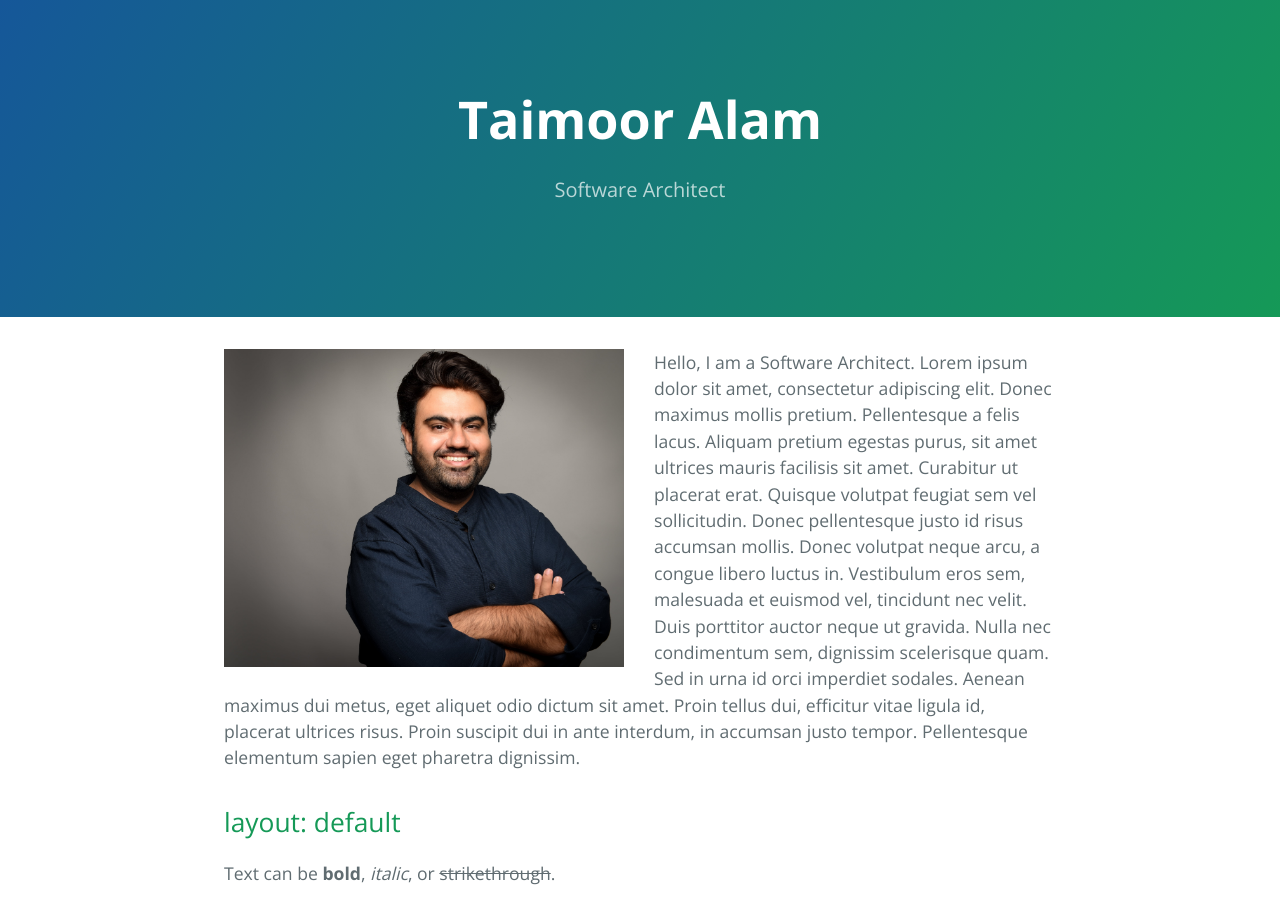
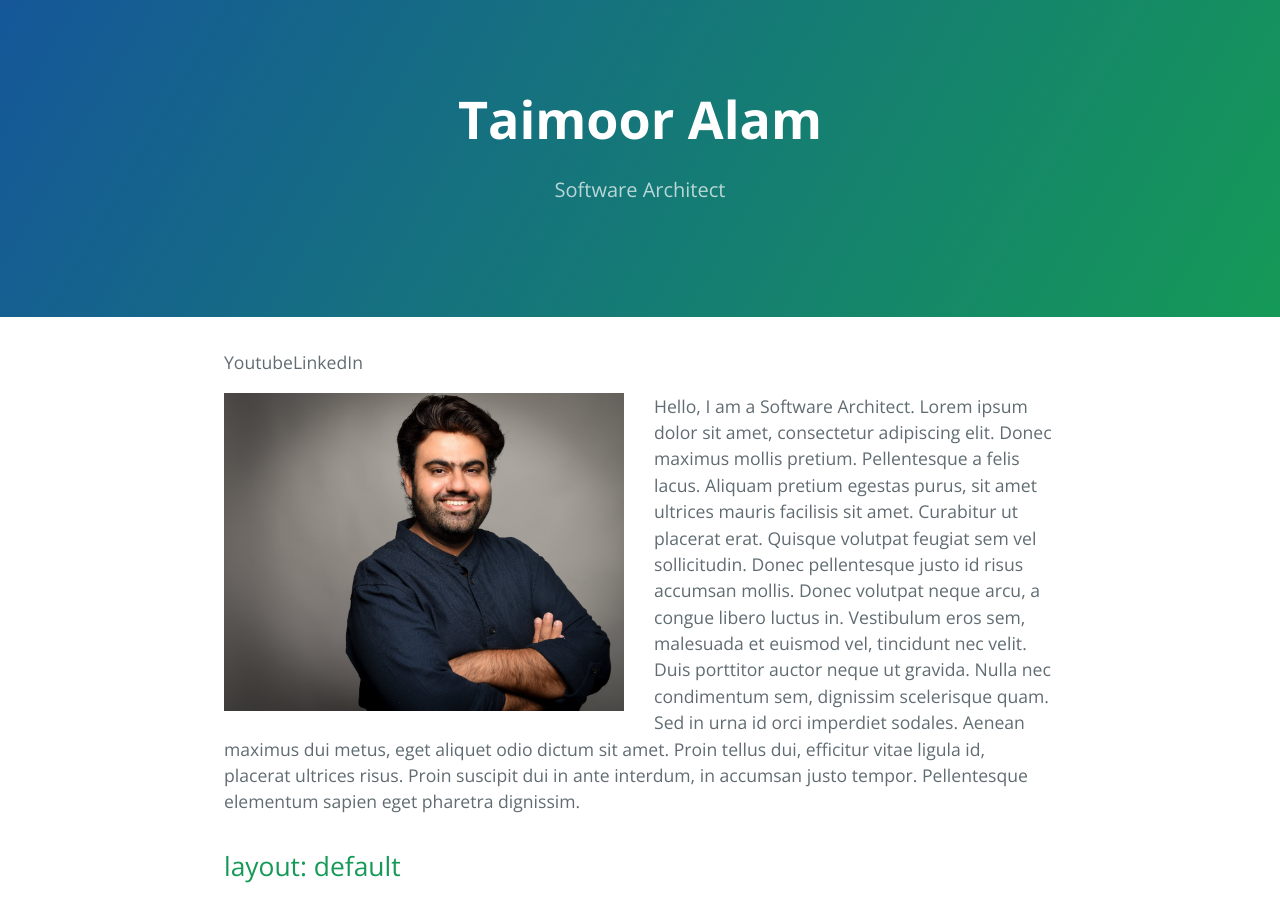
Before and after one commit to taimooralam/taimooralam.github.io, a Jekyll site: the page built from index.md, in a window 1280 px wide and 900 px high. Built offline with Jekyll 4.4.1, drawn with Linux system fonts in a browser that asks for light colours; our own code applies the rules of GitHub Pages for plain Markdown files.

Commit message:
add nav bar

```diff
--- a/index.md
+++ b/index.md
@@ -1,3 +1,5 @@
+<div id="#nav"><span>Youtube</span><span>LinkedIn</span></div>
+
 <img src="./assets/images/picture.jpg" align="left" alt="drawing" width="400" style="margin: 0px 30px 20px 0px;"/>
 Hello, I am a Software Architect. Lorem ipsum dolor sit amet, consectetur adipiscing elit. Donec maximus mollis pretium. Pellentesque a felis lacus. Aliquam pretium egestas purus, sit amet ultrices mauris facilisis sit amet. Curabitur ut placerat erat. Quisque volutpat feugiat sem vel sollicitudin. Donec pellentesque justo id risus accumsan mollis. Donec volutpat neque arcu, a congue libero luctus in. Vestibulum eros sem, malesuada et euismod vel, tincidunt nec velit. Duis porttitor auctor neque ut gravida. Nulla nec condimentum sem, dignissim scelerisque quam. Sed in urna id orci imperdiet sodales. Aenean maximus dui metus, eget aliquet odio dictum sit amet. Proin tellus dui, efficitur vitae ligula id, placerat ultrices risus. Proin suscipit dui in ante interdum, in accumsan justo tempor. Pellentesque elementum sapien eget pharetra dignissim.
 
```
